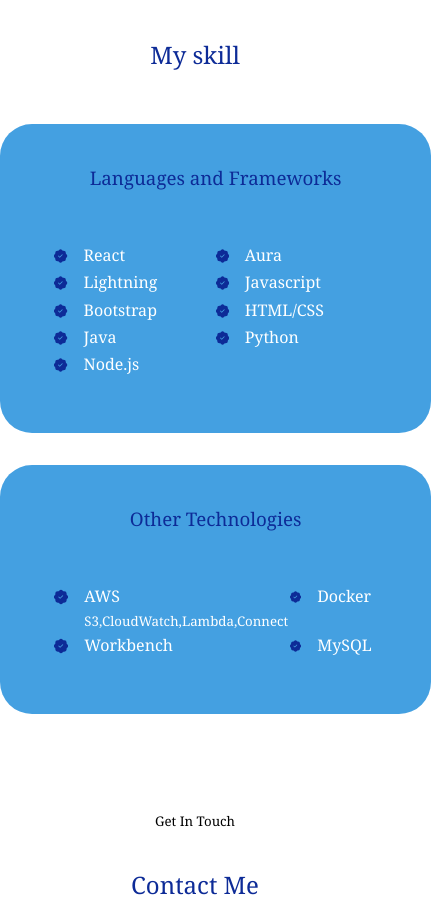
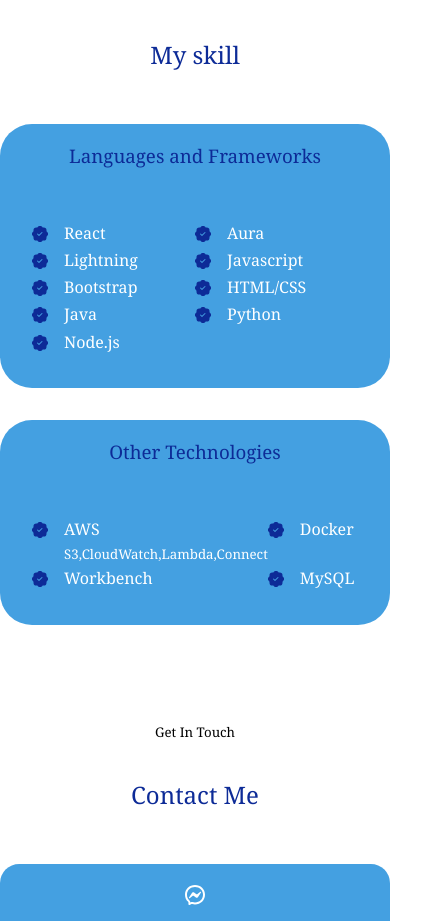
Before and after one commit to Natalie-Lee/personalwebsite, a React (Create React App) app: page / in a window 390 px wide. Shown: the part 3961-4882 px from the top of the page, 431 px wide, since content can reach past the window. Built offline with nearby package versions, Linux system fonts and the light colour scheme.

Commit message:
adjust block width

```diff
--- a/src/components/skill/Skill.jsx
+++ b/src/components/skill/Skill.jsx
@@ -8,7 +8,7 @@
       <h5>What skills I have</h5>
       <h2>My skill</h2>
       <div className="container skill__container">
-        <div className="skill__frontend">
+        <div className="skill__block">
           <h3>Languages and Frameworks</h3>
           <div className="skill__content">
           <article className="skill__details">
@@ -77,7 +77,7 @@
 
           </div>
         </div>
-        <div className="skill__backend">
+        <div className="skill__block">
           <h3>Other Technologies</h3>
           <div className="skill__content">
             <article className="skill__details">
--- a/src/components/skill/skill.css
+++ b/src/components/skill/skill.css
@@ -24,6 +24,10 @@
     color: var(--color-primary);
 }
 
+.skill__block {
+    width: 100%;
+}
+
 .skill__content {
     display: grid;
     grid-template-columns: 1fr 1fr;
@@ -44,9 +48,8 @@
     .skill__container {
         grid-template-columns: 1fr;
     }
-    .skill__container div {
+    .skill__container > div {
         width: 80%;
-        /* padding: 2rem; */
         margin: 0 auto;
     }
     .skill__content {
@@ -59,12 +62,12 @@
     .skill__container {
         grid-template-columns: 1fr;
     }
-    .skill__container div {
+    .skill__container {
+        grid-template-columns: repeat(auto-fit, minmax(300px, 1fr));
+    }
+    .skill__container > div {
         width: 100%;
-        /* padding: 2rem 1rem; */
         margin: 0 auto;
-    }
-    .skill__content {
-        /* padding: 1rem; */
+        padding: 1rem;
     }
 }
```
